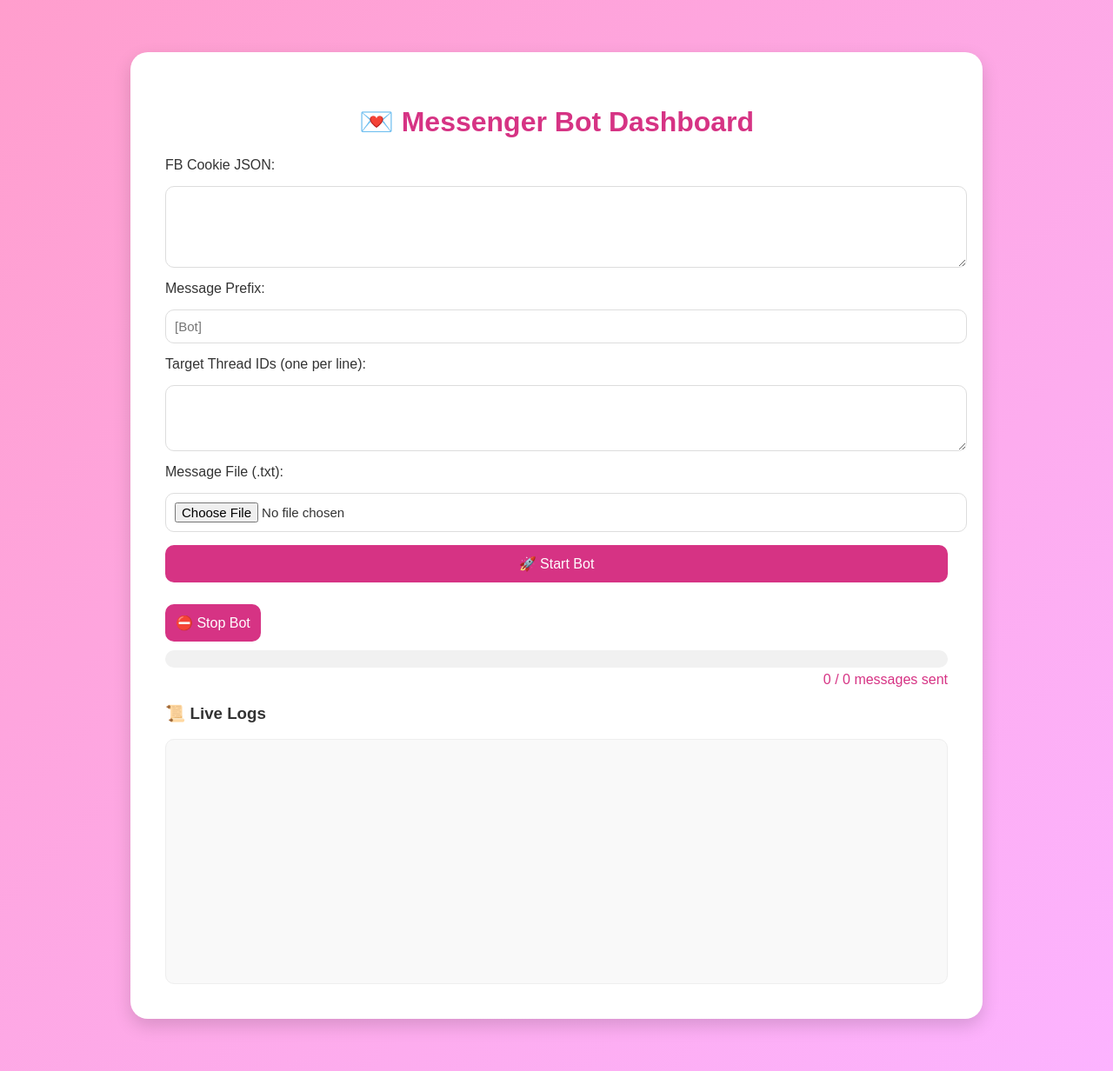
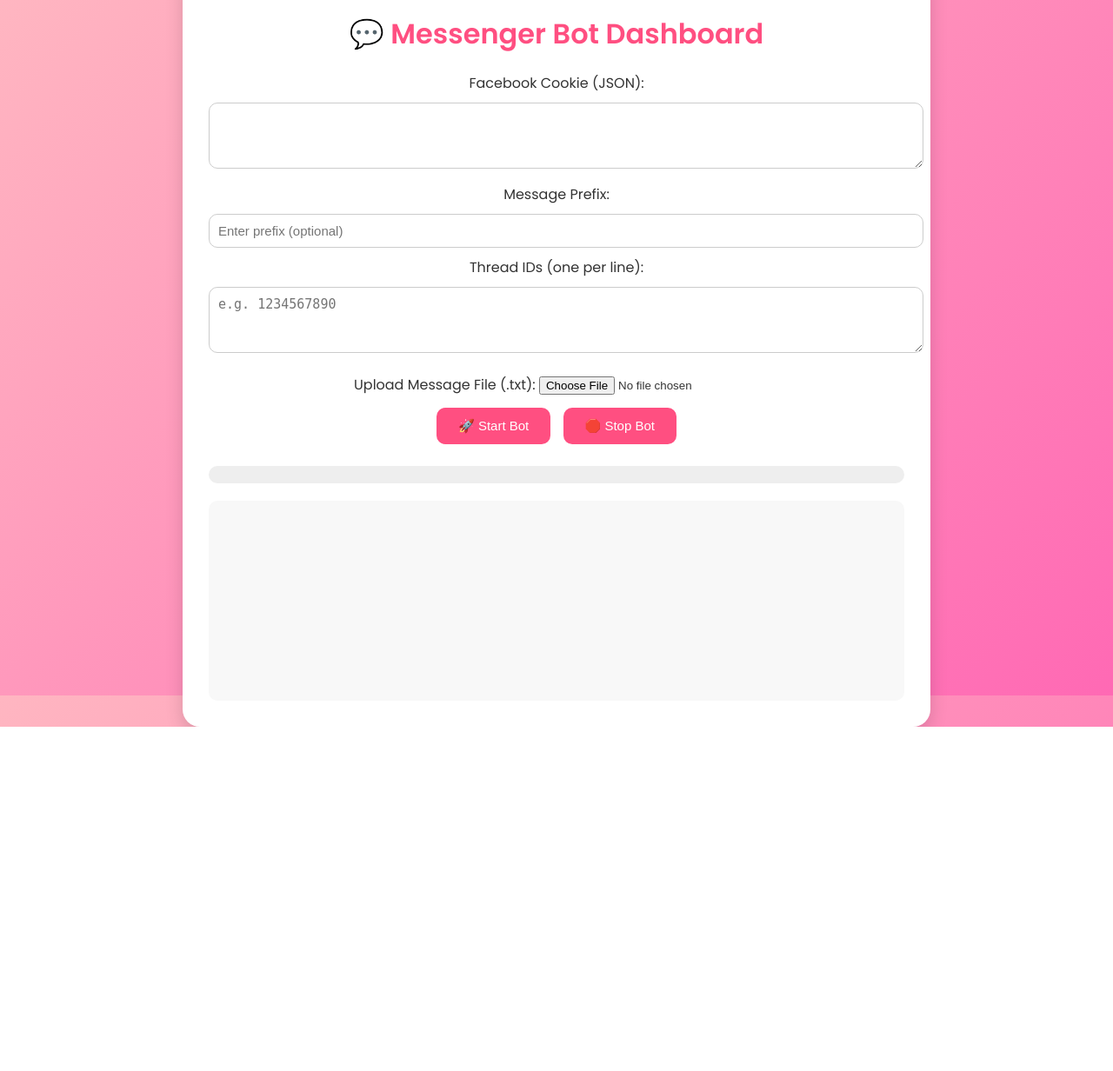
Before and after one commit to 9v1h3r3/TRIPLE-OG, a Flask app: page / in a window 1280 px wide. Shown: the whole page at 87% size. After the commit the page ends 836 px from the top, so only its background shows below. Run offline with Flask 3, Linux system fonts and the light colour scheme; some libraries are stand-ins or nearby versions.

Commit message:
Update index.html

```diff
--- a/templates/index.html
+++ b/templates/index.html
@@ -1,146 +1,163 @@
 <!DOCTYPE html>
 <html lang="en">
 <head>
-  <meta charset="UTF-8">
+  <meta charset="UTF-8" />
+  <meta name="viewport" content="width=device-width, initial-scale=1.0" />
   <title>Messenger Bot Dashboard</title>
-  <script src="https://cdn.socket.io/4.5.4/socket.io.min.js"></script>
+  <script src="https://cdn.socket.io/4.7.2/socket.io.min.js"></script>
+  <link href="https://fonts.googleapis.com/css2?family=Poppins:wght@400;600&display=swap" rel="stylesheet" />
   <style>
     body {
-      background: linear-gradient(135deg, #ff9ecd, #fcb3ff);
-      font-family: 'Poppins', sans-serif;
+      background: linear-gradient(135deg, #ffb6c1, #ff69b4);
+      font-family: "Poppins", sans-serif;
+      display: flex;
+      justify-content: center;
+      align-items: center;
+      height: 100vh;
       margin: 0;
-      padding: 0;
       color: #333;
     }
+
     .container {
-      max-width: 900px;
-      margin: 60px auto;
       background: white;
       border-radius: 20px;
-      box-shadow: 0 8px 20px rgba(0,0,0,0.15);
-      padding: 40px;
+      box-shadow: 0 8px 20px rgba(0, 0, 0, 0.15);
+      width: 90%;
+      max-width: 800px;
+      padding: 30px;
+      text-align: center;
     }
+
     h1 {
-      text-align: center;
-      color: #d63384;
+      color: #ff4f81;
+      margin-bottom: 20px;
     }
-    form {
-      display: flex;
-      flex-direction: column;
-      gap: 15px;
-      margin-bottom: 25px;
-    }
-    textarea, input {
+
+    textarea, input[type="text"] {
       width: 100%;
       padding: 10px;
+      margin: 10px 0;
+      border: 1px solid #ccc;
       border-radius: 10px;
-      border: 1px solid #ddd;
       font-size: 15px;
+      outline: none;
+      transition: 0.3s;
     }
+
+    textarea:focus, input:focus {
+      border-color: #ff4f81;
+      box-shadow: 0 0 5px #ff4f81;
+    }
+
+    input[type="file"] {
+      margin: 10px 0;
+    }
+
     button {
-      background: #d63384;
+      background: #ff4f81;
       color: white;
       border: none;
+      padding: 12px 25px;
       border-radius: 10px;
-      padding: 12px;
-      font-size: 16px;
       cursor: pointer;
-      transition: 0.2s;
+      font-size: 15px;
+      transition: 0.3s;
+      margin: 5px;
     }
+
     button:hover {
-      background: #c21874;
+      background: #e13d6e;
     }
-    .log-box {
-      background: #f9f9f9;
+
+    #logBox {
+      background: #f8f8f8;
       border-radius: 10px;
       padding: 15px;
-      height: 250px;
+      height: 200px;
       overflow-y: auto;
-      font-family: monospace;
-      white-space: pre-wrap;
-      border: 1px solid #eee;
+      text-align: left;
+      font-size: 14px;
+      margin-top: 20px;
     }
+
     .progress-container {
-      width: 100%;
-      background: #f1f1f1;
+      background: #eee;
       border-radius: 10px;
-      margin-top: 10px;
       overflow: hidden;
+      margin-top: 20px;
+      height: 20px;
     }
+
     .progress-bar {
-      height: 20px;
-      background: linear-gradient(90deg, #ff69b4, #d63384);
+      background: linear-gradient(90deg, #ff4f81, #ff77a9);
       width: 0%;
-      transition: width 0.3s ease;
-    }
-    .counter {
-      text-align: right;
-      margin-top: 5px;
-      font-weight: 500;
-      color: #d63384;
+      height: 100%;
+      transition: width 0.3s;
     }
   </style>
 </head>
 <body>
   <div class="container">
-    <h1>💌 Messenger Bot Dashboard</h1>
+    <h1>💬 Messenger Bot Dashboard</h1>
 
     <form id="botForm">
-      <label>FB Cookie JSON:</label>
-      <textarea name="cookie" rows="4" required></textarea>
+      <label>Facebook Cookie (JSON):</label>
+      <textarea name="cookie" rows="3" required></textarea>
 
       <label>Message Prefix:</label>
-      <input type="text" name="prefix" placeholder="[Bot]" required>
+      <input type="text" name="prefix" placeholder="Enter prefix (optional)" />
 
-      <label>Target Thread IDs (one per line):</label>
-      <textarea name="targets" rows="3" required></textarea>
+      <label>Thread IDs (one per line):</label>
+      <textarea name="targets" rows="3" placeholder="e.g. 1234567890" required></textarea>
 
-      <label>Message File (.txt):</label>
-      <input type="file" name="messages" accept=".txt" required>
+      <label>Upload Message File (.txt):</label>
+      <input type="file" name="messages" accept=".txt" required />
 
-      <button type="submit">🚀 Start Bot</button>
+      <div>
+        <button type="submit">🚀 Start Bot</button>
+        <button type="button" id="stopBtn">🛑 Stop Bot</button>
+      </div>
     </form>
 
-    <button id="stopBtn">⛔ Stop Bot</button>
+    <div class="progress-container">
+      <div class="progress-bar" id="progressBar"></div>
+    </div>
 
-    <div class="progress-container">
-      <div id="progressBar" class="progress-bar"></div>
-    </div>
-    <div id="counter" class="counter">0 / 0 messages sent</div>
-
-    <h3>📜 Live Logs</h3>
-    <div class="log-box" id="logBox"></div>
+    <div id="logBox"></div>
   </div>
 
   <script>
     const socket = io();
+    const logBox = document.getElementById("logBox");
+    const progressBar = document.getElementById("progressBar");
 
-    socket.on("log_update", msg => {
-      const logBox = document.getElementById("logBox");
-      logBox.textContent += msg + "\n";
+    function addLog(msg) {
+      const line = document.createElement("div");
+      line.textContent = msg;
+      logBox.appendChild(line);
       logBox.scrollTop = logBox.scrollHeight;
+    }
+
+    socket.on("log_update", (msg) => addLog(msg));
+
+    socket.on("progress_update", (data) => {
+      const percent = ((data.sent / data.total) * 100).toFixed(1);
+      progressBar.style.width = percent + "%";
     });
 
-    socket.on("progress_update", data => {
-      const percent = ((data.sent / data.total) * 100).toFixed(1);
-      document.getElementById("progressBar").style.width = percent + "%";
-      document.getElementById("counter").textContent =
-        `${data.sent} / ${data.total} messages sent`;
-    });
-
-    document.getElementById("botForm").onsubmit = async e => {
+    document.getElementById("botForm").addEventListener("submit", async (e) => {
       e.preventDefault();
       const formData = new FormData(e.target);
       const res = await fetch("/start", { method: "POST", body: formData });
       const text = await res.text();
-      alert(text);
-    };
+      addLog(text);
+    });
 
-    document.getElementById("stopBtn").onclick = async () => {
+    document.getElementById("stopBtn").addEventListener("click", async () => {
       const res = await fetch("/stop", { method: "POST" });
       const text = await res.text();
-      alert(text);
-    };
+      addLog(text);
+    });
   </script>
 </body>
 </html>
```
